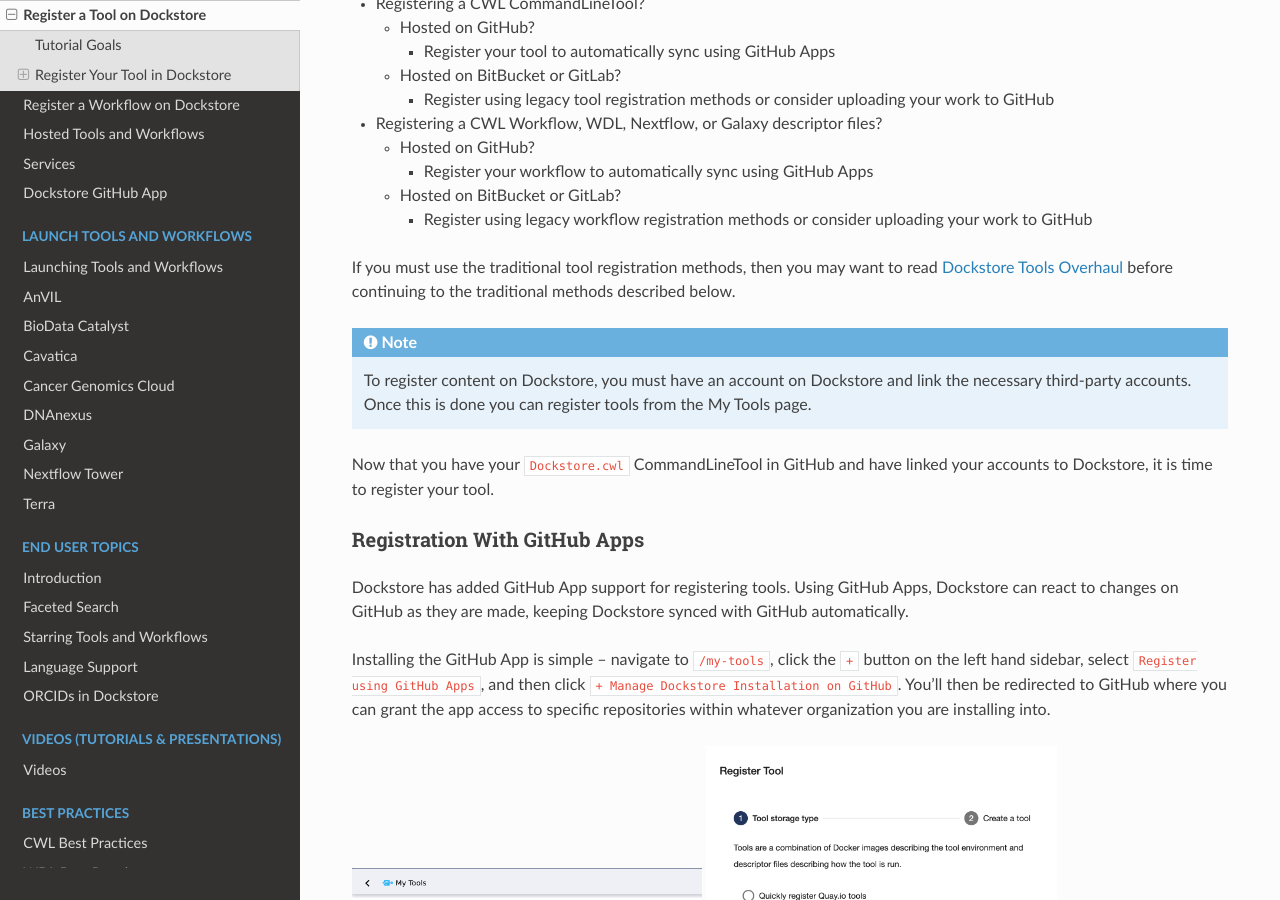
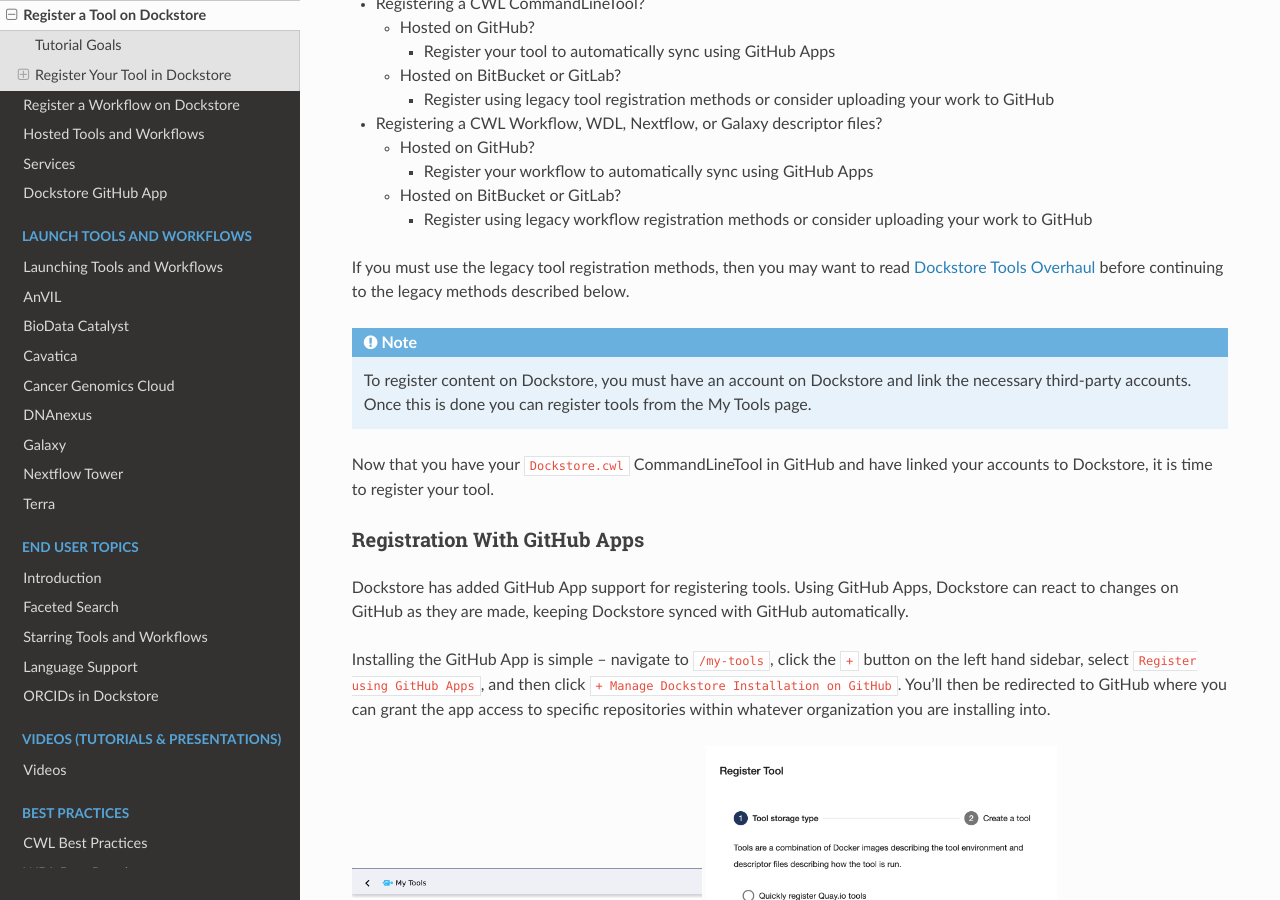
Before and after one commit to dockstore/dockstore-documentation, a Sphinx documentation site: the page built from docs/getting-started/dockstore-tools.rst, in a window 1280 px wide and 900 px high, scrolled down 573 px. Built offline with Sphinx 7.4.7 and the Read the Docs theme 2.0.0, drawn with Linux system fonts in a browser that asks for light colours.

Commit message:
More PR feedback

```diff
--- a/docs/advanced-topics/tools-vs-workflows.rst
+++ b/docs/advanced-topics/tools-vs-workflows.rst
@@ -82,7 +82,7 @@
 
 - has varying levels of support for images registered on Quay.io, DockerHub, GitLab, Amazon ECR, GitHub Container Registry, and Seven Bridges
 - supports descriptor files hosted on GitHub (but you should use GitHub App registration), BitBucket, GitLab, or written on Dockstore
-- supports descriptor files written in CWL or WDL (WDL "tools" are supported but strongly advised against. Please register a workflow)
+- supports descriptor files written in CWL or WDL (WDL "tools" are supported but strongly advised against. Please register as a workflow)
 - offers three different tool registration paths
 
 The most convenient way to register your legacy tool and manage it on Dockstore is to have your image registered on Quay.io, your descriptor files hosted on GitHub, and choose our quick registration path.
--- a/docs/getting-started/dockstore-tools.rst
+++ b/docs/getting-started/dockstore-tools.rst
@@ -19,8 +19,8 @@
 
 .. include:: /getting-started/how-to-register-work.rst
 
-If you must use the traditional tool registration methods, then you may want to read :doc:`Dockstore Tools Overhaul </../advanced-topics/dockstore-tools-overhaul>` before continuing
-to the traditional methods described below.
+If you must use the legacy tool registration methods, then you may want to read :doc:`Dockstore Tools Overhaul </../advanced-topics/dockstore-tools-overhaul>` before continuing
+to the legacy methods described below.
 
 
 .. note:: To register content on Dockstore, you must have an account on Dockstore and
```
